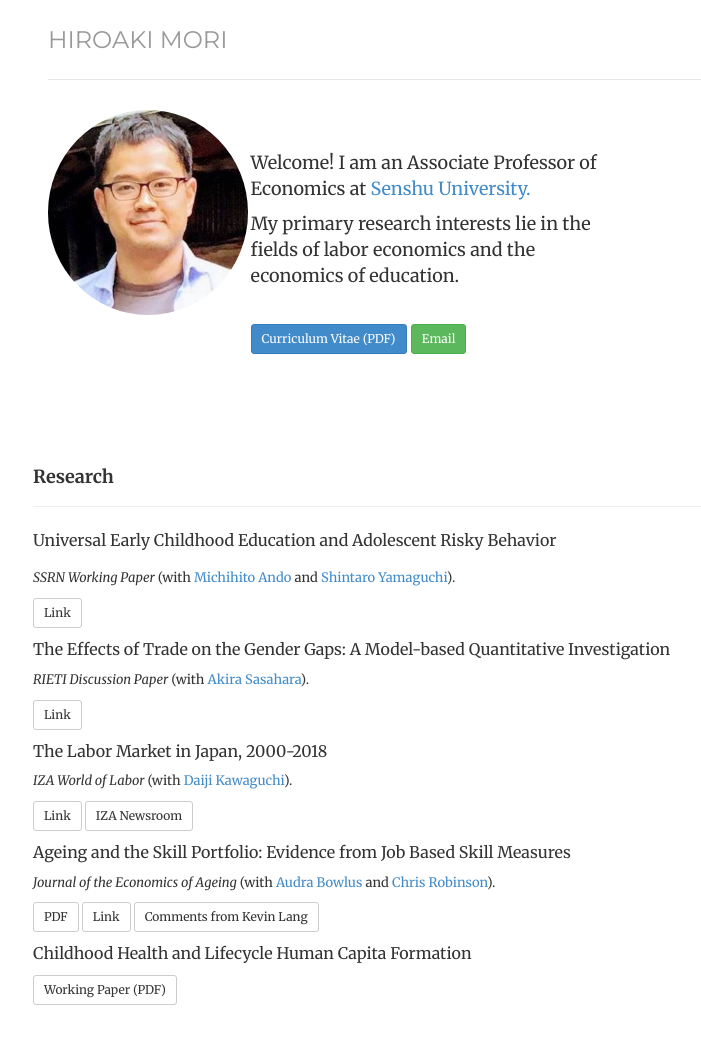
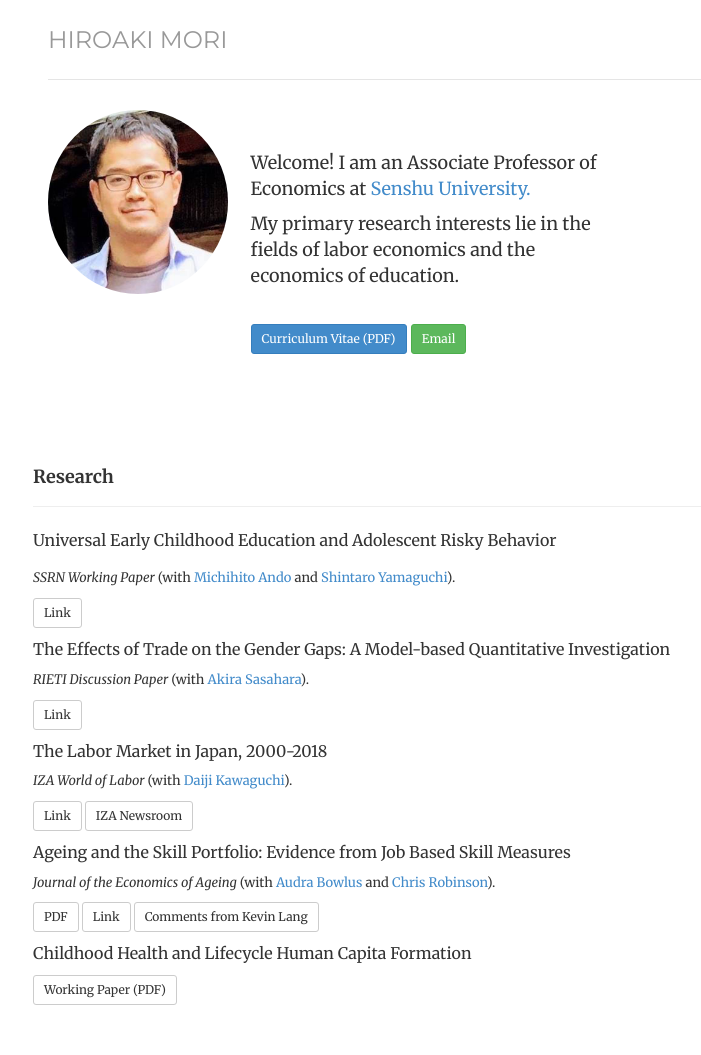
Before and after one commit to morihiroaki/morihiroaki.github.io, a Jekyll site: the page built from index.html, in a window 1280 px wide. Shown: the whole page, without its empty margins (232-933 px from the left). Built offline with Jekyll 4.4.1, drawn with Linux system fonts in a browser that asks for light colours.

Commit message:
Update index.html

```diff
--- a/index.html
+++ b/index.html
@@ -10,7 +10,7 @@
 
 <div class="box text-left">
 <div class='col-sm-3 text-left'>
-<img  class="img-circle avatar" width="200" alt="Hiro Mori" src="files/portrait2.jpg">
+<img  class="img-circle avatar" width="180" alt="Hiro Mori" src="files/portrait2.jpg">
 </div>
 </div>
 
```
